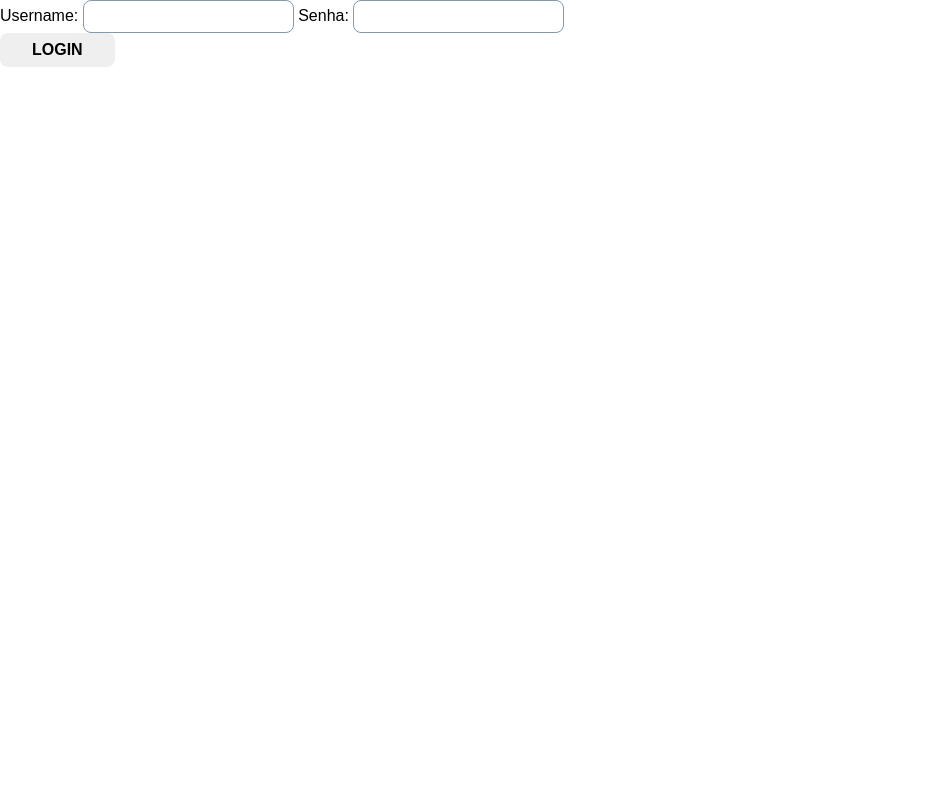
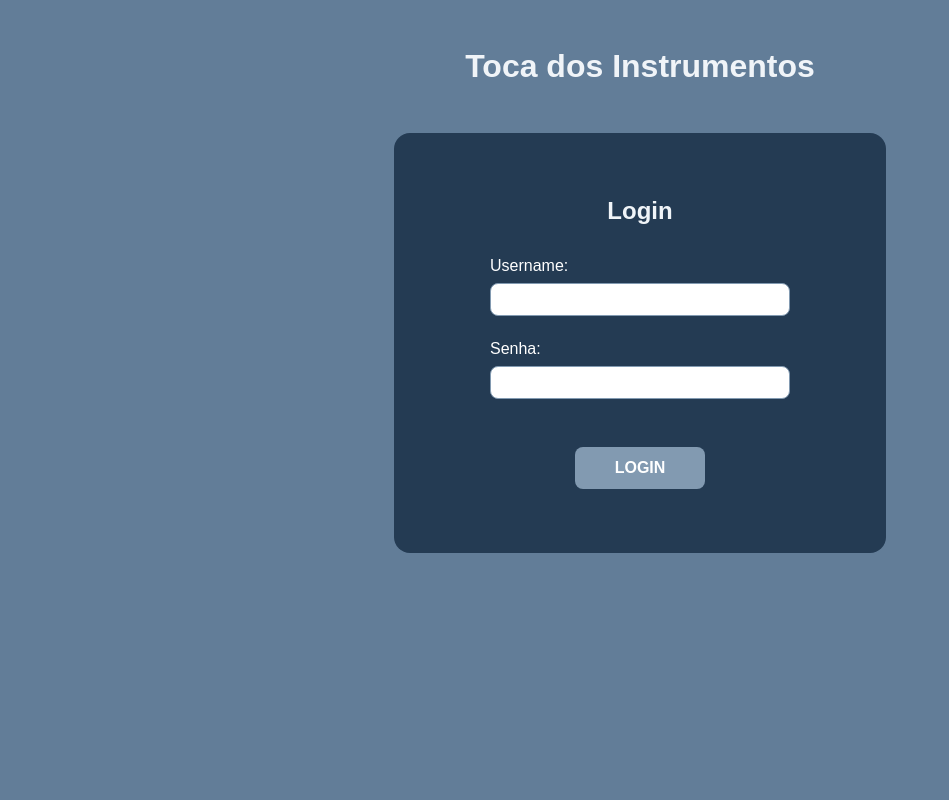
Before and after one commit to HarturFranco/eng-projeto-final, a PHP site: page / in a window 1280 px wide. Shown: the whole page, without its empty margins (0-949 px from the left). Run offline with PHP 8.4, Linux system fonts and the light colour scheme; data that the repository does not hold is empty.

Commit message:
feat: forms validate + style login

```diff
--- a/src/Visao/assets/css/styles.css
+++ b/src/Visao/assets/css/styles.css
@@ -218,6 +218,63 @@ button.secondary {
   color: var(--color-background);
 }
 
+/*==================== LOGIN ====================*/
+.login {
+  width: 100vw;
+  height: 100vh;
+
+  display: flex;
+  flex-direction: column;
+  align-items: center;
+
+  background-color: var(--color-background-container);
+}
+
+.login h1 {
+  font-weight: 700;
+  margin-top: 3rem;
+  margin-bottom: 3rem;
+}
+
+.login div {
+  display: flex;
+  flex-direction: column;
+  align-self: center;
+
+  padding: 4rem 6rem;
+  border-radius: 1rem;
+  background-color: #243b53;
+}
+
+.login div h2 {
+  margin: 0 auto 2rem;
+}
+
+.login div form {
+  display: flex;
+  flex-direction: column;
+}
+
+.login div form label {
+  color: #fff;
+  margin-bottom: 0.5rem;
+}
+
+.login div form input {
+  width: 300px;
+  margin-bottom: 1.5rem;
+}
+
+.login div form button {
+  width: min-content;
+
+  color: #fff;
+  background-color: var(--color-400);
+
+  margin: 1.5rem auto 0;
+  padding: 0.75rem 2.5rem;
+}
+
 /*==================== INDEX ====================*/
 .index {
   position: relative;
--- a/src/Visao/login.php
+++ b/src/Visao/login.php
@@ -1,3 +1,8 @@
+<div class="login">
+  <h1>Toca dos Instrumentos</h1>
+
+  <div>
+    <h2>Login</h2>
     <form action="Controle/Controle" method="POST">
       <label for="fUsername">Username: </label>
       <input name="fUsername" type="text" required>
@@ -8,3 +13,5 @@
       <input type="text" name="classeAcao" value="LoginControle/login" hidden>
       <button>Login</button>
     </form>
+  </div>
+</div>
```
Also changed, not shown: src/Visao/cadastro/funcionario.php (+4 -4 lines), src/Visao/funcionarios/editar.php (+6 -6 lines). Lines whose indentation alone changed are shown as unchanged.
